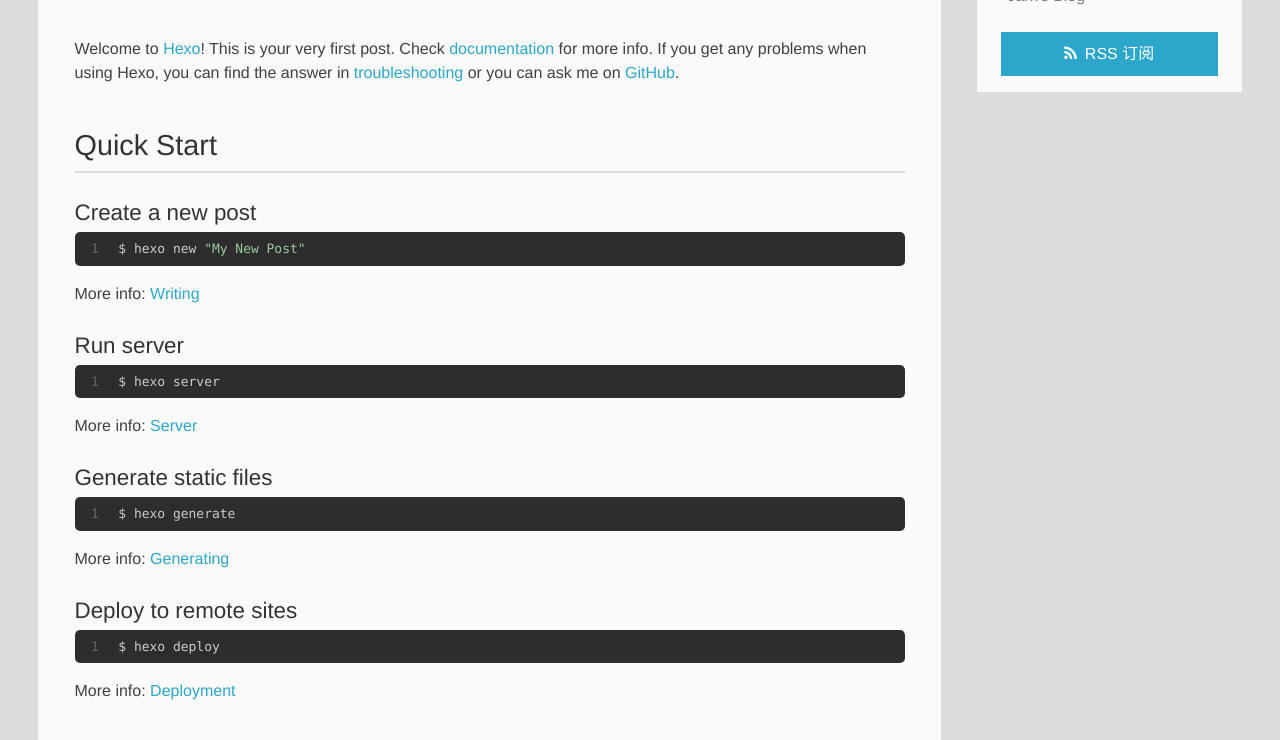
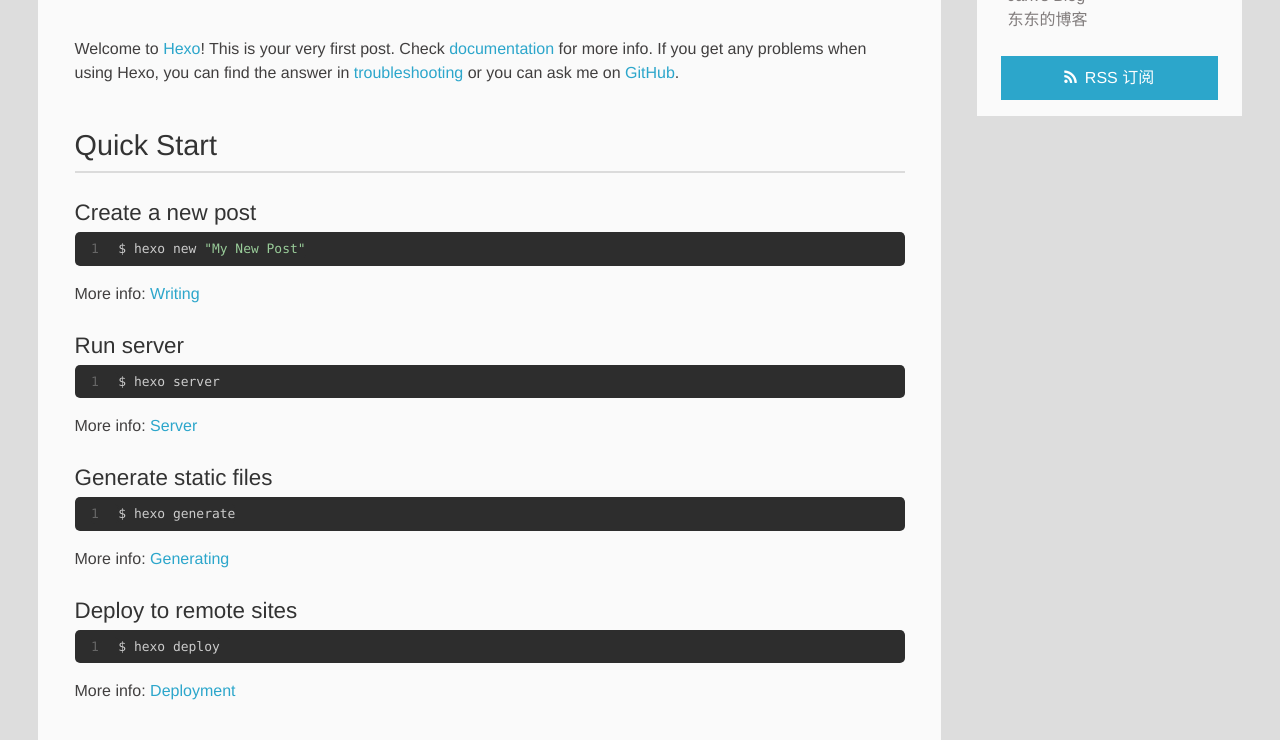
Before and after one commit to hongqi/hongqi.github.io, a plain HTML site: page index.html in a window 1280 px wide. Shown: the part 346-1086 px from the top of the page. Drawn offline with Linux system fonts and the light colour scheme.

Commit message:
Site updated: 2015-05-15 14:42:52

```diff
--- a/index.html
+++ b/index.html
@@ -160,7 +160,11 @@
             	<a href="http://wuchong.me" target="_blank" title="Jark&#39;s Blog">Jark&#39;s Blog</a>
 
           </li>
+          <li>
 
+              <a href="http://beforeload.github.io/" target="_blank" title="一个面向程序员交流分享的新一代社区">东东的博客</a>
+
+          </li>
     </ul>
 </div>
 
```
